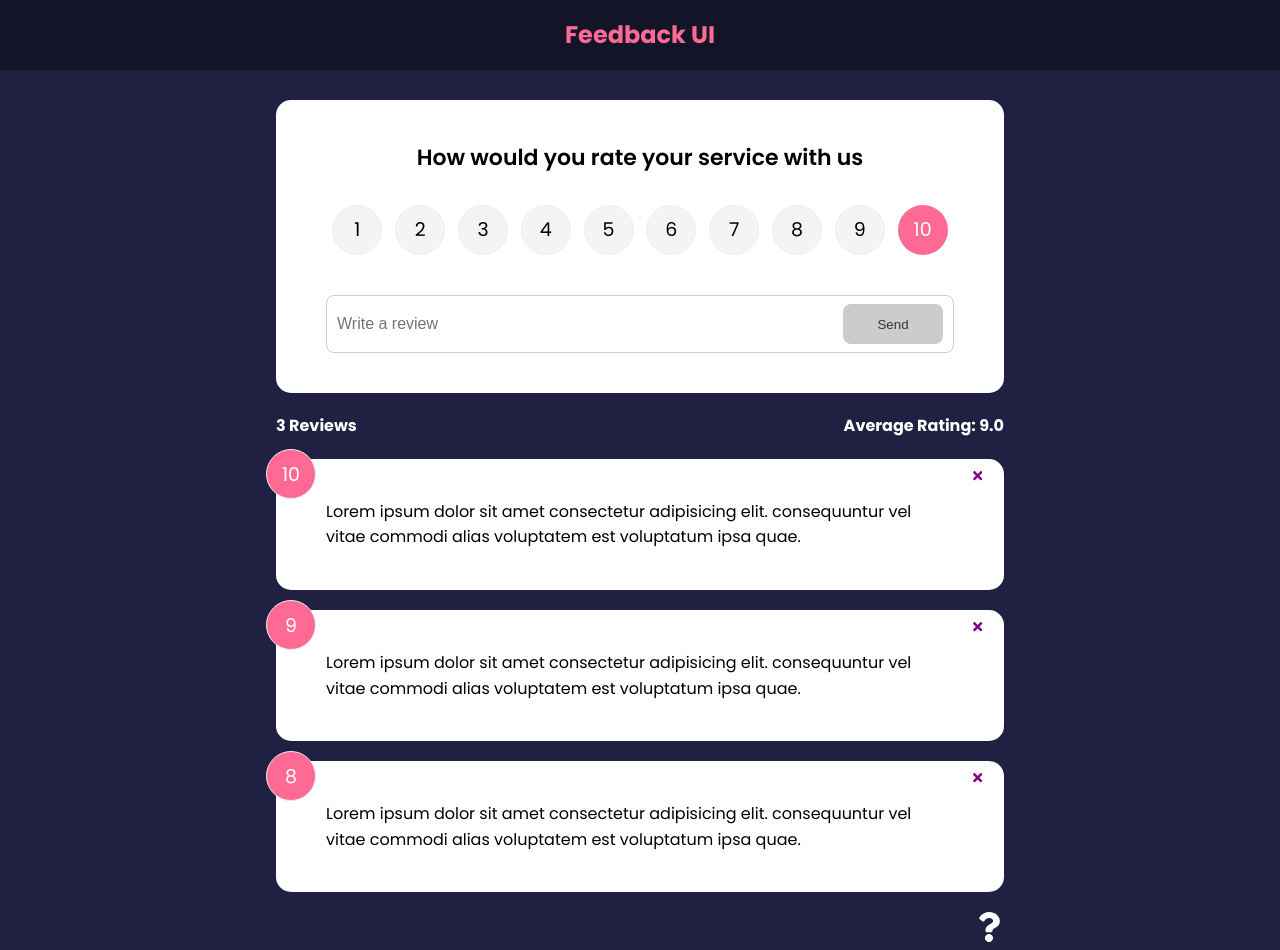
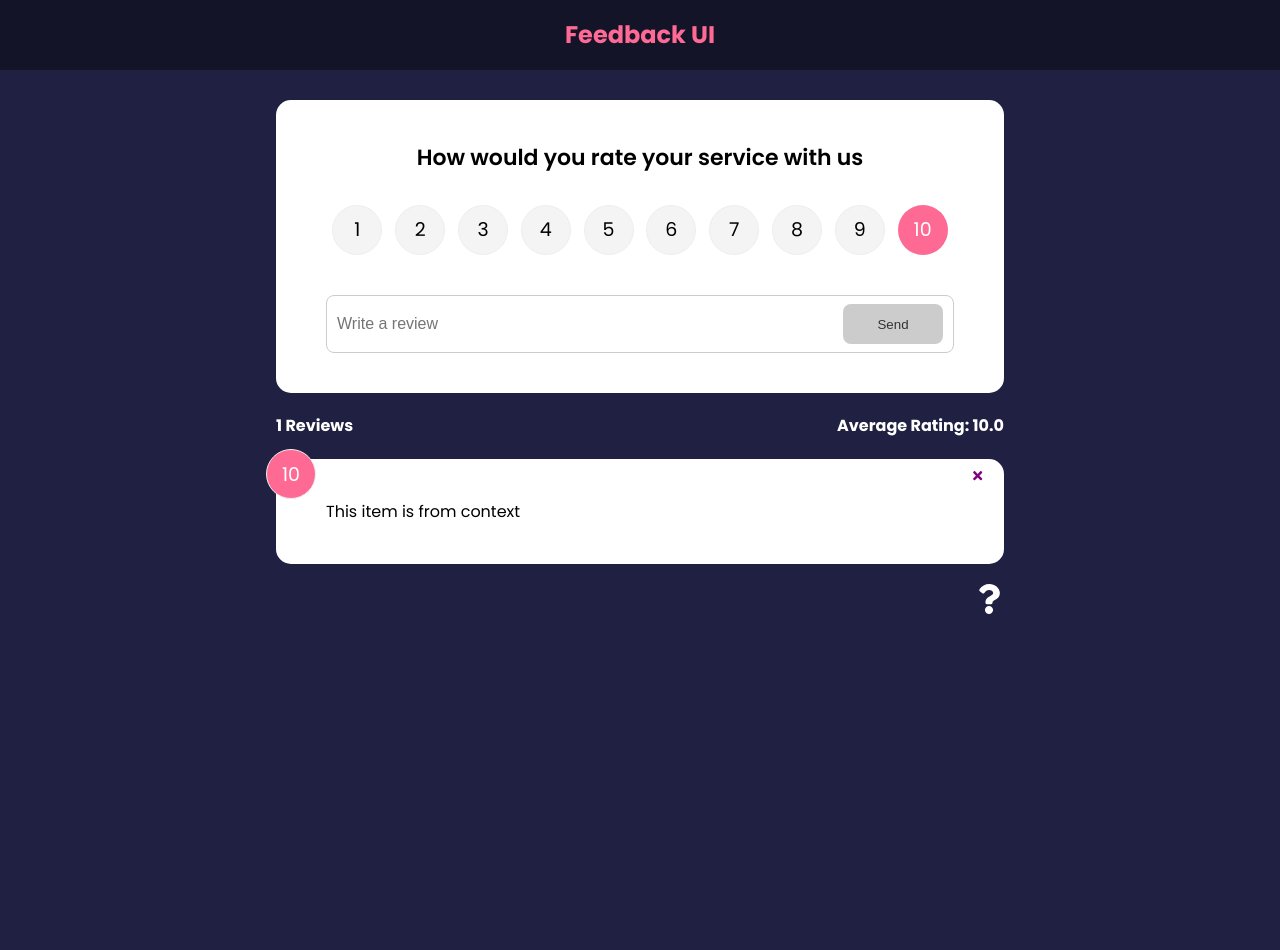
Before and after one commit to Princess-Morris/Feedback-App, a React (Create React App) app: page / in a window 1280 px wide. After the commit the page ends 800 px from the top, so only its background shows below. Built offline with nearby package versions, Linux system fonts and the light colour scheme.

Commit message:
created a delete and add function in the feedback context

```diff
--- a/src/App.js
+++ b/src/App.js
@@ -1,8 +1,5 @@
-import {v4 as uuidv4} from 'uuid'
 import {BrowserRouter as Router, Route, Routes} from 'react-router-dom'
-import { useState } from "react";
 import Header from "./components/Header";
-import FeedbackData from "./data/FeedbackData";
 import FeedbackList from "./components/FeedbackList";
 import FeedbackStats from "./components/FeedbackStats";
 import FeedbackForm from "./components/FeedbackForm";
@@ -11,18 +8,6 @@
 import { FeedbackProvider } from './context/FeedbackContext';
 
 function App() {
-  const [feedback, setFeedback] = useState(FeedbackData)
-
-  const deleteFeedbck = (id) => {
-    if(window.confirm('Are you sure you want to delete?')){
-      setFeedback(feedback.filter((item) => (item.id !== id)))
-    }
-  }
-
-  const addFeedback = (newFeedback) => {
-    newFeedback.id = uuidv4()
-     setFeedback([newFeedback, ...feedback])
-  }
 
   return (
     <FeedbackProvider>
@@ -33,13 +18,9 @@
     <Route exact path='/'
     element={
       <>
-       <FeedbackForm
-    handleAdd={addFeedback}
-     />
-    <FeedbackStats feedback={feedback} />
-    <FeedbackList feedback={feedback}
-    handleDelete={deleteFeedbck}
-     />
+    <FeedbackForm />
+    <FeedbackStats />
+    <FeedbackList />
       </>
     }
     >
--- a/src/components/FeedbackForm.jsx
+++ b/src/components/FeedbackForm.jsx
@@ -1,14 +1,17 @@
-import { useState } from "react";
+import { useState, useContext } from "react";
 import Card from "./shared/Card";
 import Button from "./shared/Button";
 import RatingSelect from "./RatingSelect";
+import FeedbackContext from "../context/FeedbackContext";
 
-const FeedbackForm = ({handleAdd}) => {
+const FeedbackForm = () => {
 
   const [text, setText] = useState('')
   const [rating, setRating] = useState(10)
   const [btnDisabled, setBtnDisabled] = useState(true)
   const [message, setMessage] = useState('')
+
+  const {addFeedback} = useContext(FeedbackContext)
 
   const handleTextChange = (e) => {
     if(text === ''){
@@ -31,7 +34,7 @@
         text,
         rating
       }
-      handleAdd(newFeedback)
+      addFeedback(newFeedback)
 
       setText('')
     }
--- a/src/components/FeedbackItem.jsx
+++ b/src/components/FeedbackItem.jsx
@@ -1,17 +1,16 @@
 import {FaTimes} from 'react-icons/fa'
+import { useContext } from 'react';
 import PropTypes from 'prop-types';
 import Card from "./shared/Card";
+import FeedbackContext from '../context/FeedbackContext';
 
-function FeedbackItem ({item, handleDelete}) {
-
-  const handleClick = (id) => {
-    console.log(`the id is:${id}`)
-  }
+function FeedbackItem ({item}) {
+   const {deleteFeedback} = useContext(FeedbackContext)
 
   return (
     <Card>
       <div className="num-display">{item.rating}</div>
-      <button onClick={() => handleDelete(item.id)} className='close'>
+      <button onClick={() => deleteFeedback(item.id)} className='close'>
         <FaTimes color='purple' />
       </button>
       <div className="text-display">
--- a/src/components/FeedbackList.jsx
+++ b/src/components/FeedbackList.jsx
@@ -1,8 +1,11 @@
+import { useContext } from 'react';
 import {motion, AnimatePresence} from 'framer-motion'
-import PropTypes from 'prop-types';
 import FeedbackItem from "./FeedbackItem";
+import FeedbackContext from '../context/FeedbackContext';
 
-function FeedbackList({feedback, handleDelete}) {
+function FeedbackList() {
+  const {feedback} = useContext(FeedbackContext)
+
     if(!feedback || feedback.length === 0){
         return <p>No Feedback Yet</p>
     }
@@ -28,7 +31,6 @@
         // exit={{opacity: 0}}
         >
         <FeedbackItem key={item.id} item={item}
-        handleDelete={handleDelete }
         />
         </motion.div>
       ))}
@@ -37,8 +39,5 @@
   );
 }
 
-FeedbackList.propTypes = {
-  feedback: PropTypes.array
-}
 
 export default FeedbackList;
--- a/src/components/FeedbackStats.jsx
+++ b/src/components/FeedbackStats.jsx
@@ -1,6 +1,10 @@
-import PropTypes from 'prop-types';
+import { useContext } from 'react';
+import FeedbackContext from '../context/FeedbackContext';
 
-const FeedbackStats = ({feedback}) => {
+const FeedbackStats = () => {
+
+  const {feedback} = useContext(FeedbackContext)
+
     let average =
     feedback.reduce((acc, cur) => {
         return acc + cur.rating
@@ -16,8 +20,5 @@
   );
 }
 
-FeedbackStats.propTypes = {
-    feedback: PropTypes.array.isRequired
-}
 
 export default FeedbackStats;
--- a/src/context/FeedbackContext.js
+++ b/src/context/FeedbackContext.js
@@ -1,3 +1,4 @@
+import {v4 as uuidv4} from 'uuid'
 import { createContext, useState } from "react";
 
 const FeedbackContext = createContext()
@@ -11,9 +12,22 @@
         }
     ])
 
+    const deleteFeedback = (id) => {
+        if(window.confirm('Are you sure you want to delete?')){
+          setFeedback(feedback.filter((item) => (item.id !== id)))
+        }
+      }
+
+      const addFeedback = (newFeedback) => {
+        newFeedback.id = uuidv4()
+         setFeedback([newFeedback, ...feedback])
+      }
+
     return <FeedbackContext.Provider
     value={{
        feedback,
+       deleteFeedback,
+       addFeedback
     }}
     >
          {children}
```
